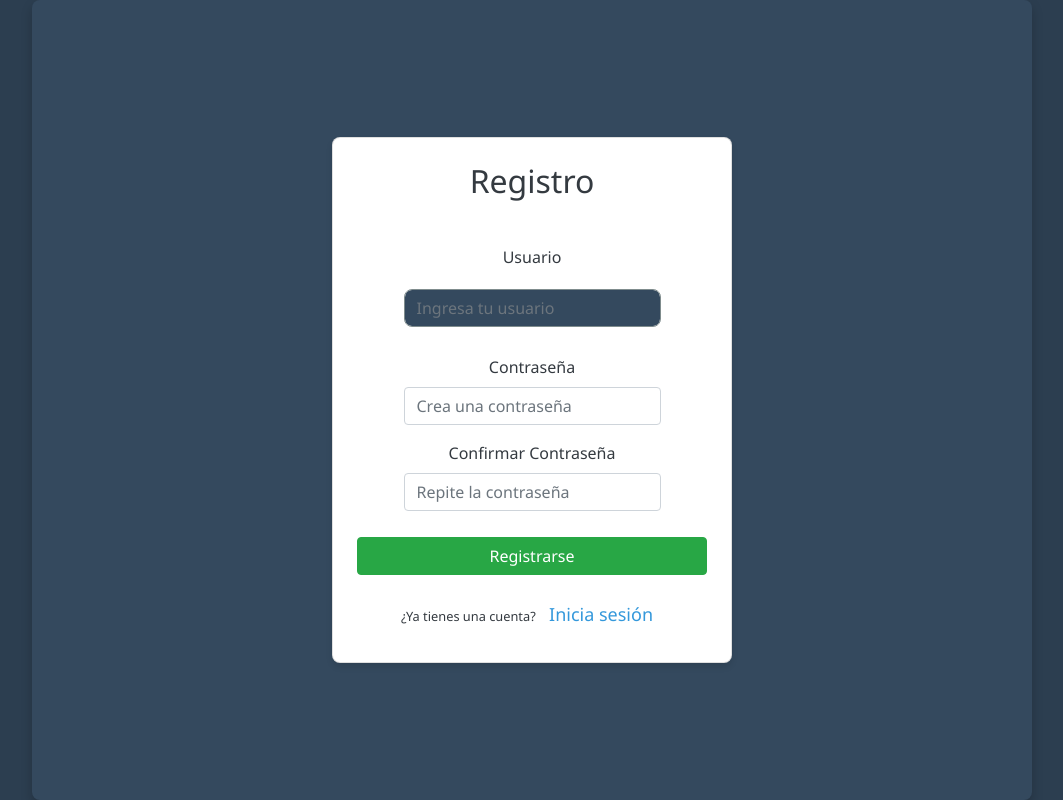
After one commit to RaynierZorrilla/Proyecto-de-Reservas, a Flask app: page /register in a window 1280 px wide. The commit adds this page. Shown: the whole page, without its empty margins (108-1171 px from the left). Run offline with Flask 3, Linux system fonts and the light colour scheme; some libraries are stand-ins or nearby versions.

Commit message:
Autenticación y Registro agregado

```diff
--- a/main.py
+++ b/main.py
@@ -1,5 +1,7 @@
-from flask import Flask, render_template, request, redirect, url_for
+from flask import Flask, render_template, request, redirect, url_for, session, flash
 import sqlite3
+from werkzeug.security import generate_password_hash, check_password_hash
+
 
 
 app = Flask(__name__)
@@ -9,7 +11,12 @@ app.secret_key = 'supersecretkey'  # Necesario para usar sesiones y flash messag
 
 @app.route('/')
 def index():
-    return render_template('index.html')
+    if 'user_id' not in session:
+        flash('Por favor, inicia sesión para acceder a esta página.', 'warning')
+        return redirect(url_for('login'))
+
+    return render_template('index.html', username=session['username'])
+
 
 # Ruta para crear una nueva reserva
 @app.route('/reserva', methods=['GET', 'POST'])
@@ -80,6 +87,58 @@ def eliminar_reserva(id):
     conn.close()
     return redirect(url_for('reservas'))
 
+# Ruta para el registro de usuarios
+@app.route('/register', methods=['GET', 'POST'])
+def register():
+    if request.method == 'POST':
+        username = request.form['username']
+        password = request.form['password']
+        hashed_password = generate_password_hash(password)
+
+        conn = sqlite3.connect('reservas.db')
+        cursor = conn.cursor()
+        try:
+            cursor.execute('INSERT INTO usuarios (username, password) VALUES (?, ?)', (username, hashed_password))
+            conn.commit()
+            flash('Usuario registrado exitosamente. Ahora puedes iniciar sesión.', 'success')
+            return redirect(url_for('login'))
+        except sqlite3.IntegrityError:
+            flash('El nombre de usuario ya está en uso. Intenta con otro.', 'danger')
+        conn.close()
+
+    return render_template('register.html')
+
+# Ruta para el inicio de sesión
+@app.route('/login', methods=['GET', 'POST'])
+def login():
+    if request.method == 'POST':
+        username = request.form['username']
+        password = request.form['password']
+
+        conn = sqlite3.connect('reservas.db')
+        cursor = conn.cursor()
+        cursor.execute('SELECT * FROM usuarios WHERE username = ?', (username,))
+        user = cursor.fetchone()
+        conn.close()
+
+        if user and check_password_hash(user[2], password):
+            session['user_id'] = user[0]
+            session['username'] = user[1]
+            flash('Inicio de sesión exitoso.', 'success')
+            return redirect(url_for('index'))
+        else:
+            flash('Nombre de usuario o contraseña incorrectos.', 'danger')
+
+    return render_template('login.html')
+
+# Ruta para cerrar sesión
+@app.route('/logout')
+def logout():
+    session.pop('user_id', None)
+    session.pop('username', None)
+    flash('Has cerrado sesión exitosamente.', 'success')
+    return redirect(url_for('login'))
+
 
 if __name__ == '__main__':
     app.run(debug=True)
--- a/static/style.css
+++ b/static/style.css
@@ -5,6 +5,7 @@ body {
     color: #ecf0f1; /* Color de texto claro */
     margin: 0;
     padding: 0;
+
 }
 
 /* Contenedor principal */
@@ -25,6 +26,7 @@ h1 {
     margin-bottom: 30px;
     text-transform: uppercase;
     letter-spacing: 2px;
+    font-weight: bold;
 }
 
 /* Estilo de enlaces */
@@ -137,3 +139,8 @@ button, a.table-link {
 button:hover, a.table-link:hover {
     background-color: #1abc9c; /* Verde brillante al pasar el ratón */
 }
+
+.card {
+    box-shadow: 0 4px 6px rgba(0, 0, 0, 0.1);
+    border-radius: 8px;
+}
--- /dev/null
+++ b/templates/register.html
@@ -0,0 +1,33 @@
+<!DOCTYPE html>
+<html>
+<head>
+    <title>Registro</title>
+    <link href="https://stackpath.bootstrapcdn.com/bootstrap/4.3.1/css/bootstrap.min.css" rel="stylesheet">
+    <link rel="stylesheet" href="{{ url_for('static', filename='style.css') }}">
+</head>
+<body>
+    <div class="container d-flex justify-content-center align-items-center" style="height: 100vh;">
+        <div class="card p-4" style="width: 100%; max-width: 400px;">
+            <h2 class="text-center mb-4 text-dark">Registro</h2>
+            <form method="POST" action="{{ url_for('register') }}">
+                <div class="form-group">
+                    <label for="username" class="text-dark">Usuario</label>
+                    <input type="text" class="form-control" id="username" name="username" placeholder="Ingresa tu usuario" required>
+                </div>
+                <div class="form-group">
+                    <label for="password" class="text-dark">Contraseña</label>
+                    <input type="password" class="form-control" id="password" name="password" placeholder="Crea una contraseña" required>
+                </div>
+                <div class="form-group">
+                    <label for="confirm_password" class="text-dark">Confirmar Contraseña</label>
+                    <input type="password" class="form-control" id="confirm_password" name="confirm_password" placeholder="Repite la contraseña" required>
+                </div>
+                <button type="submit" class="btn btn-success btn-block">Registrarse</button>
+                <div class="text-center mt-3">
+                    <small class="text-dark">¿Ya tienes una cuenta? <a href="{{ url_for('login') }}">Inicia sesión</a></small>
+                </div>
+            </form>
+        </div>
+    </div>
+</body>
+</html>
--- a/templates/reservas.html
+++ b/templates/reservas.html
@@ -41,6 +41,7 @@
                 {% endfor %}
             </tbody>
         </table>
+        <a href="{{ url_for('index') }}" class="btn btn-secondary">Volver al Inicio</a>
         <a href="{{ url_for('reservar') }}" class="btn btn-primary">Hacer una Reserva</a>
     </div>
 </body>
```
Also changed, not shown: init_db.py (+26 -22 lines), templates/index.html (+11 -0 lines), templates/login.html (added, +29 -0 lines), reservas.db.
